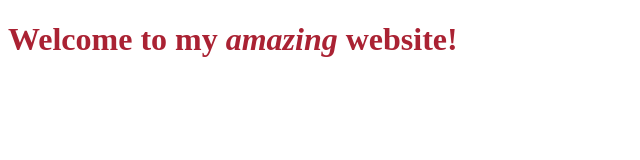
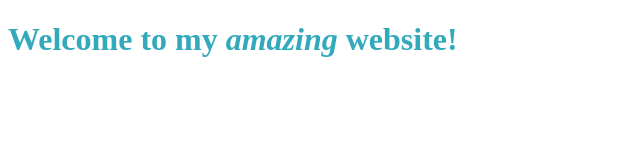
Before and after one commit to shitalgiri/my-awesome-website, a plain HTML site: page index.html in a window 1280 px wide. Shown: the whole page, without its empty margins (0-640 px from the left). Drawn offline with Linux system fonts and the light colour scheme.

Commit message:
Updated to an awesome blue style

```diff
--- a/index.html
+++ b/index.html
@@ -8,7 +8,7 @@
 <body>
     <style>
         h1 {
-            color: #aa2233;
+            color: #33aabb;
         }
     </style>
     <h1>Welcome to my <em>amazing</em> website!</h1>
```
